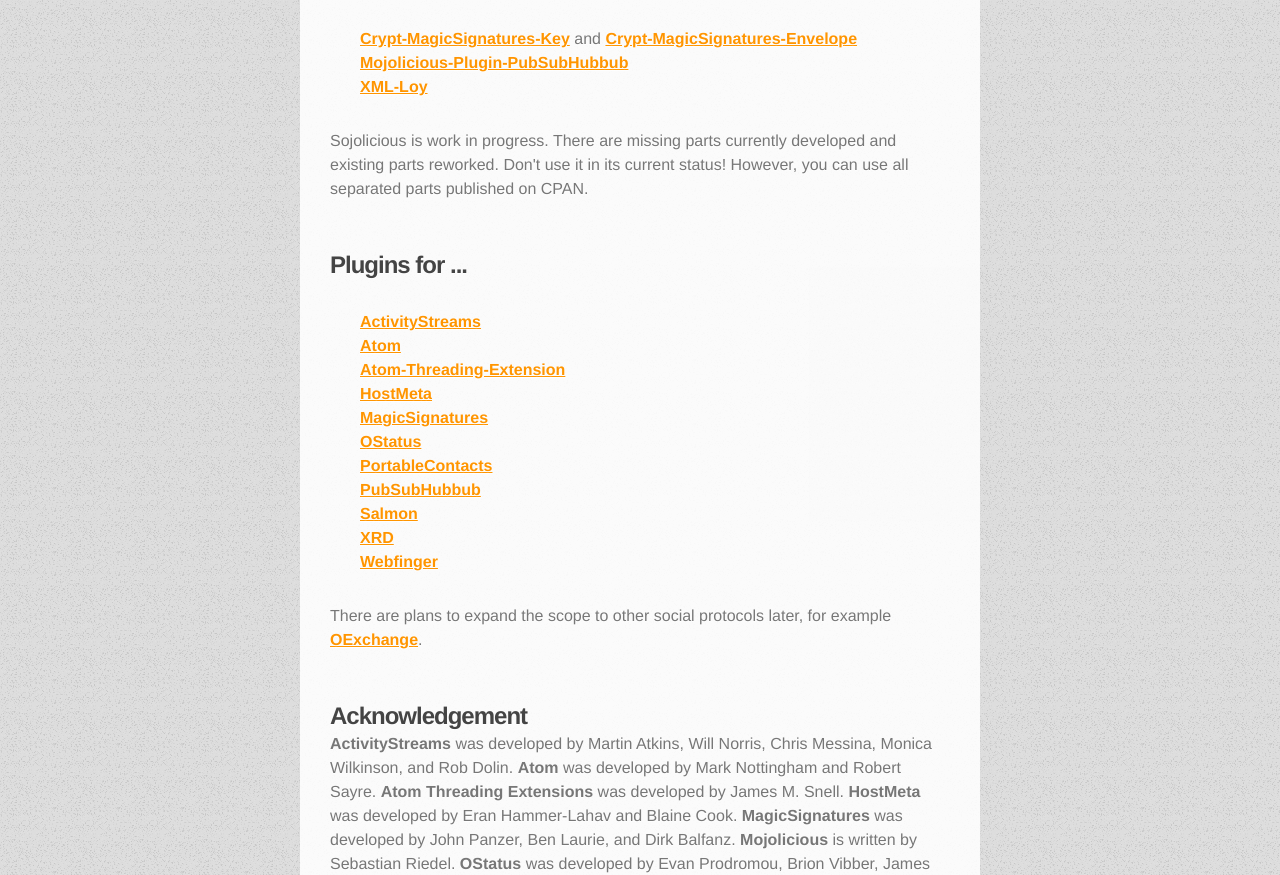
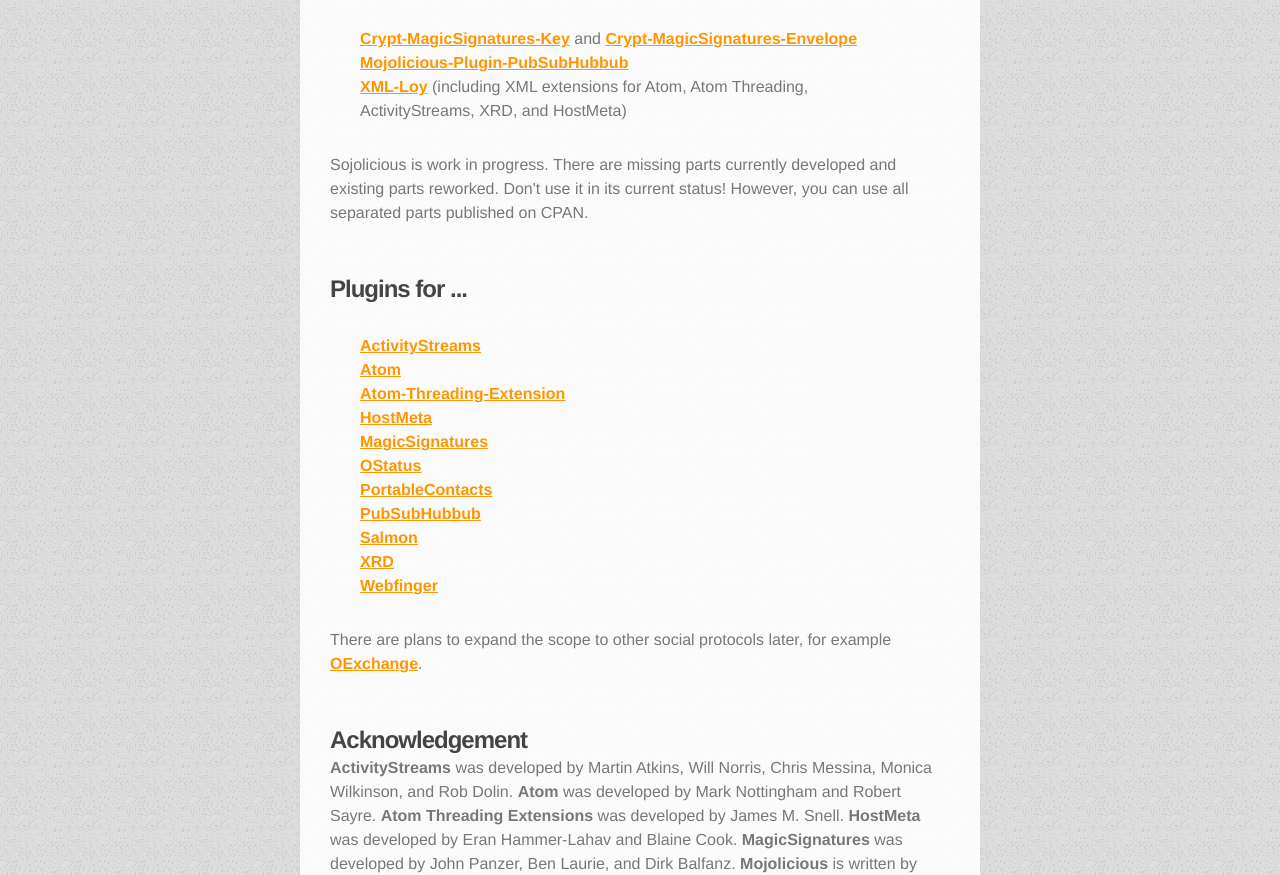
Before and after one commit to Akron/akron.github.com, a plain HTML site: page index.html in a window 1280 px wide. Shown: the part 1258-2133 px from the top of the page. Drawn offline with Linux system fonts and the light colour scheme; a web font is replaced by a local one.

Commit message:
Add info on XML-Loy

```diff
--- a/index.html
+++ b/index.html
@@ -80,7 +80,7 @@
 <ul>
   <li><a href="http://search.cpan.org/dist/Crypt-MagicSignatures-Key/">Crypt-MagicSignatures-Key</a> and <a href="http://search.cpan.org/dist/Crypt-MagicSignatures-Envelope/">Crypt-MagicSignatures-Envelope</a></li>
   <li><a href="https://github.com/Akron/Mojolicious-Plugin-PubSubHubbub">Mojolicious-Plugin-PubSubHubbub</a></li>
-  <li><a href="http://search.cpan.org/dist/Crypt-MagicSignatures-Key/">XML-Loy</a></li>
+  <li><a href="http://search.cpan.org/dist/Crypt-MagicSignatures-Key/">XML-Loy</a> (including XML extensions for Atom, Atom Threading, ActivityStreams, XRD, and HostMeta)</li>
 </ul>
 
 <p>Sojolicious is work in progress. There are missing parts currently developed and existing parts reworked. Don't use it in its current status! However, you can use all separated parts published on CPAN.</p>
```
